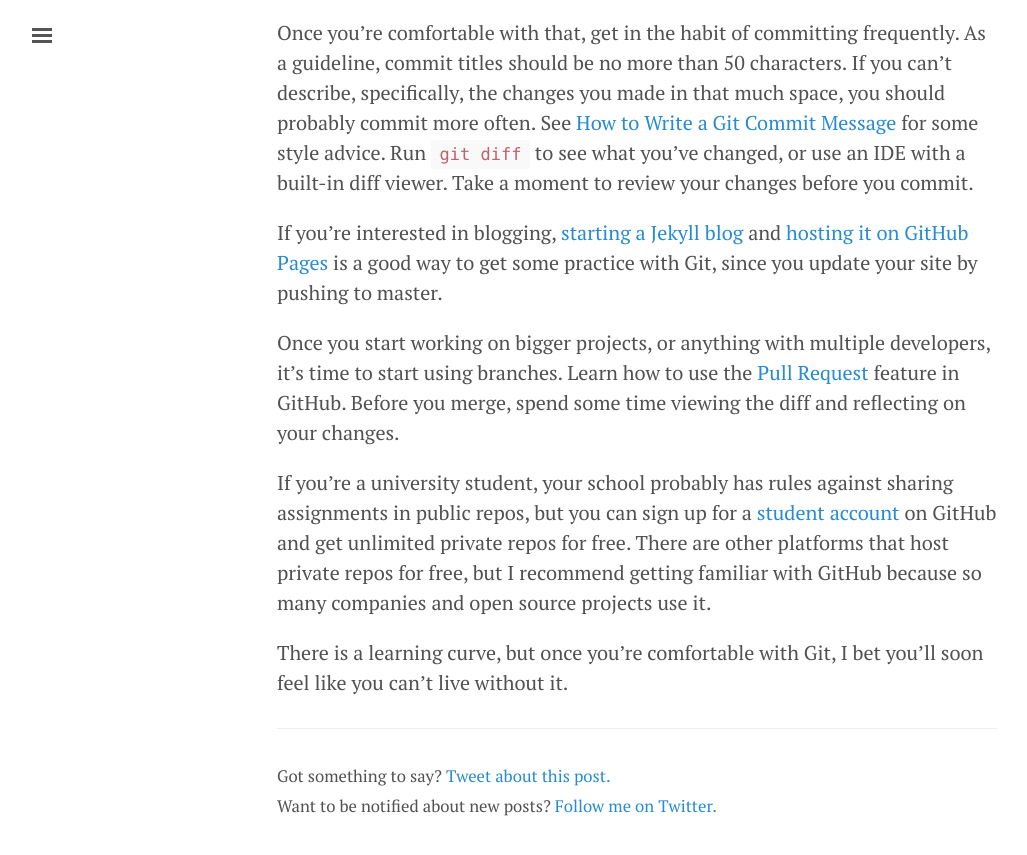
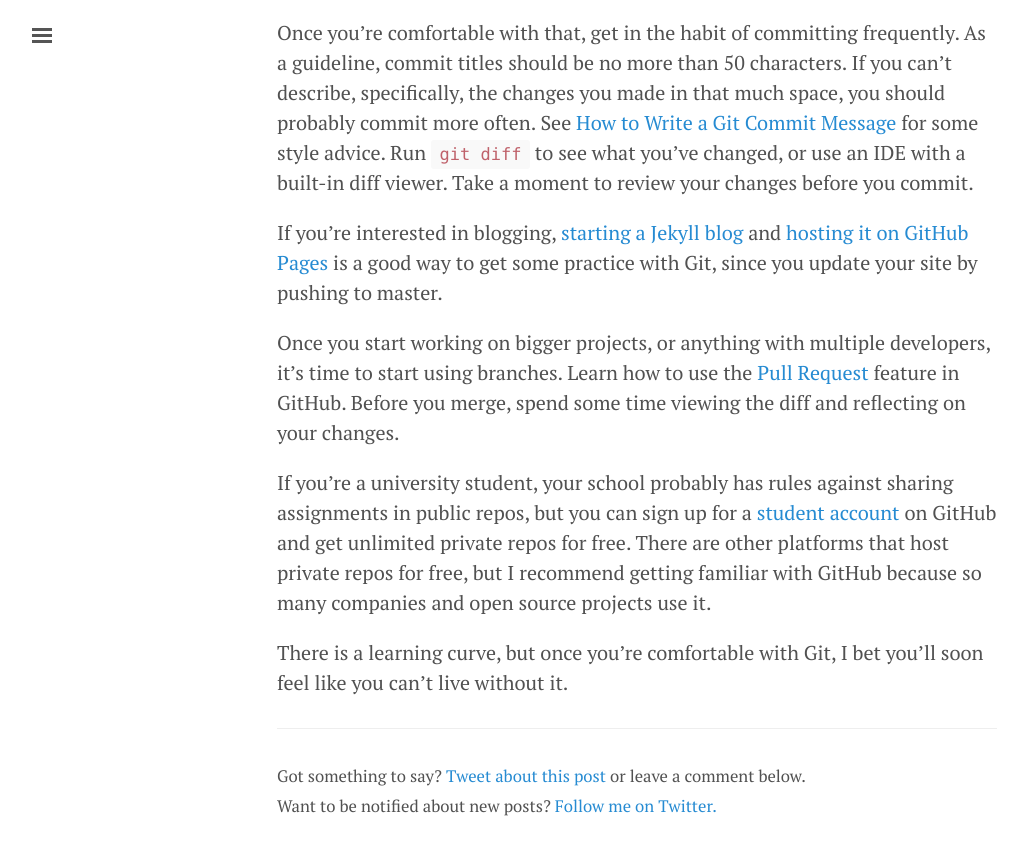
Before and after one commit to FionaVoss/fionavoss.github.io-old, a Jekyll site: the page built from _posts/2018-02-25-stages-of-understanding-git.md, in a window 1280 px wide and 900 px high, scrolled down 3599 px. Shown: the top 855 px of the window, without its empty margins (3-1030 px from the left). Built offline with Jekyll 4.4.1, drawn with Linux system fonts in a browser that asks for light colours.

Commit message:
Add comments

```diff
--- /dev/null
+++ b/_includes/comments.html
@@ -0,0 +1,2 @@
+<div class="just-comments" data-allowguests="true" data-apikey="4eada853-2aea-4aff-ac8e-df13f6556de0"></div>
+<script async src="https://just-comments.com/w.js"></script>
--- a/_layouts/post.html
+++ b/_layouts/post.html
@@ -11,11 +11,13 @@ layout: default
     <small>
       Got something to say?
       <a href="https://twitter.com/intent/tweet?text={{ page.title }}&url={{ site.url }}{{ page.url }}&via={{ site.twitter_username }}&related={{ site.twitter_username }}" rel="nofollow" target="_blank" title="Share on Twitter">
-        Tweet about this post.
+        Tweet about this post
       </a>
+      or leave a comment below.
       <br/>
       Want to be notified about new posts?
       <a href="https://twitter.com/fionajvoss">Follow me on Twitter.</a>
     </small>
   </p>
+  {% include comments.html %}
 </div>
```
